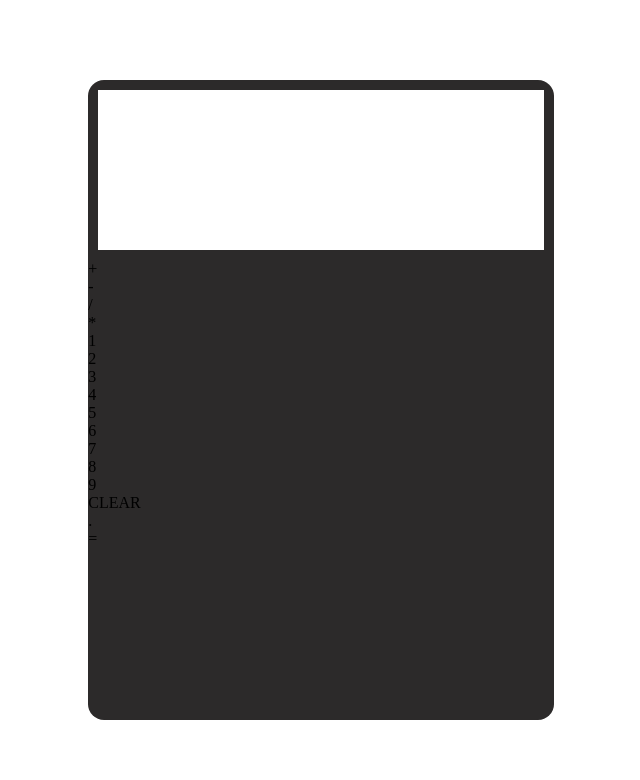
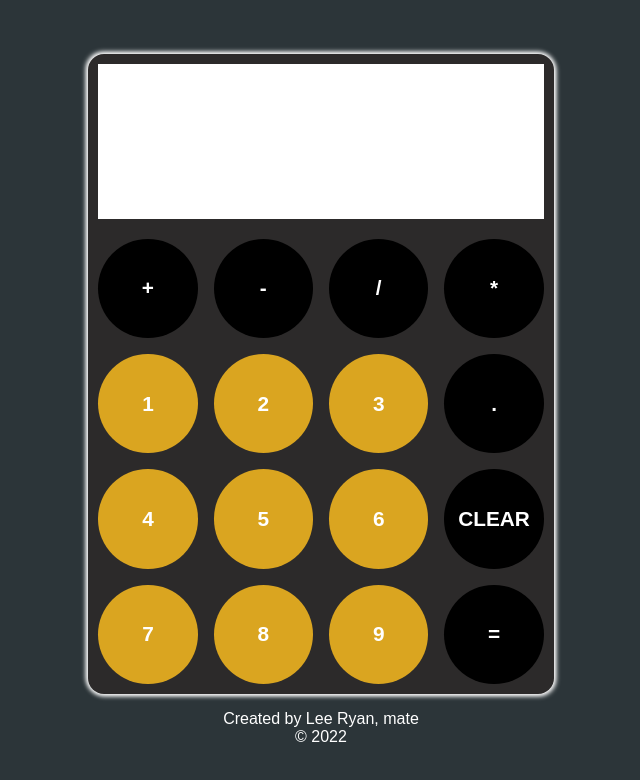
Before and after one commit to codenamerey/calculator, a plain HTML site: page index.html in a window 1280 px wide. Shown: the whole page, without its empty margins (319-959 px from the left). Drawn offline with Linux system fonts and the light colour scheme.

Commit message:
Style calculator, buttons, and body background

```diff
--- a/css/styles.css
+++ b/css/styles.css
@@ -7,7 +7,11 @@ html {
 }
 body {
     align-items: center;
+    background: #2c3539;
+    color: white;
     display: flex;
+    flex-direction: column;
+    gap: 1rem;
     height: 100%;
     justify-content: center;
     margin: 0;
@@ -15,17 +19,77 @@ body {
     width: 100%;
 }
 
+footer {
+    text-align: center;
+    font-size: 1rem;
+    font-family: sans-serif;
+}
+
 .calc-base {
     aspect-ratio: 8 / 11;
     background: #2c2a2a;
     border-radius: 1rem;
+    box-shadow: 1px 1px 5px 1px white, -1px -1px 5px 1px white;
+    display: flex;
+    flex-direction: column;
     height: 80%;
-    position: absolute;
+    position: relative;
 }
 
 /*Display styling*/
 .display {
     background: white;
-    height: 25%;
+    flex: 1 1 25%;
     margin: 10px;
 }
+
+/*Buttons styling*/
+.buttons {
+    align-items: center;
+    box-sizing: border-box;
+    display: grid;
+    flex: 1 1 75%;
+    gap: 1rem;
+    grid-template-columns: repeat(4, 1fr);
+    grid-template-rows: repeat(4, 1fr);
+    padding: 10px;
+    max-height: 100%;
+    text-align: center;
+}
+
+.buttons > div {
+    align-items: center;
+    background: black;
+    border-radius: 50%;
+    color: white;
+    display: flex;
+    height: 100%;
+    justify-content: center;
+}
+
+.buttons p {
+    font-family: sans-serif;
+    font-size: 1.3rem;
+    font-weight: 900;
+    margin: 0;
+    padding: 0;
+    user-select: none;
+}
+
+.buttons > div[id="4"] {
+    grid-row-start: 3;
+}
+
+.buttons > div[id="dot"] {
+    grid-row-start: 2;
+    grid-column-start: 4;
+}
+
+.buttons > div[id="clear"] {
+    grid-row-start: 3;
+    grid-column-start: 4;
+}
+
+.buttons > .numeral {
+    background-color: goldenrod;
+}
--- a/index.html
+++ b/index.html
@@ -15,23 +15,24 @@
             <div class="input"></div>
         </div>
         <div class="buttons">
-            <div class="operator" id="+">+</div>
-            <div class="operator" id="-">-</div>
-            <div class="operator" id="/">/</div>
-            <div class="operator" id="*">*</div>
-            <div class="numeral" id="1">1</div>
-            <div class="numeral" id="2">2</div>
-            <div class="numeral" id="3">3</div>
-            <div class="numeral" id="4">4</div>
-            <div class="numeral" id="5">5</div>
-            <div class="numeral" id="6">6</div>
-            <div class="numeral" id="7">7</div>
-            <div class="numeral" id="8">8</div>
-            <div class="numeral" id="9">9</div>
-            <div class="others" id="clear">CLEAR</div>
-            <div class="others" id="dot">.</div>
-            <div class="others" id="equal">=</div>
+            <div class="operator" id="+"><p>+</p></div>
+            <div class="operator" id="-"><p>-</p></div>
+            <div class="operator" id="/"><p>/</p></div>
+            <div class="operator" id="*"><p>*</p></div>
+            <div class="numeral" id="1"><p>1</p></div>
+            <div class="numeral" id="2"><p>2</p></div>
+            <div class="numeral" id="3"><p>3</p></div>
+            <div class="numeral" id="4"><p>4</p></div>
+            <div class="numeral" id="5"><p>5</p></div>
+            <div class="numeral" id="6"><p>6</p></div>
+            <div class="numeral" id="7"><p>7</p></div>
+            <div class="numeral" id="8"><p>8</p></div>
+            <div class="numeral" id="9"><p>9</p></div>
+            <div class="others" id="clear"><p>CLEAR</p></div>
+            <div class="others" id="dot"><p>.</p></div>
+            <div class="others" id="equal"><p>=</p></div>
         </div>
     </div>
+    <footer>Created by Lee Ryan, mate <br>&copy; <script>document.write(new Date().getFullYear());</script></footer>
 </body>
 </html>
```
